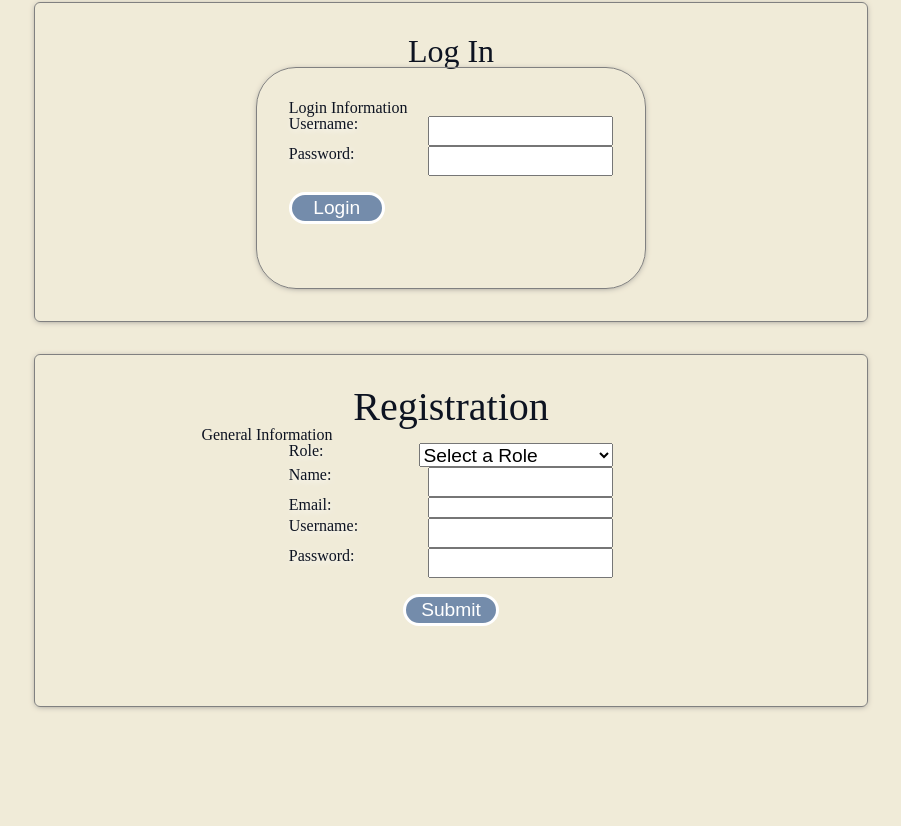
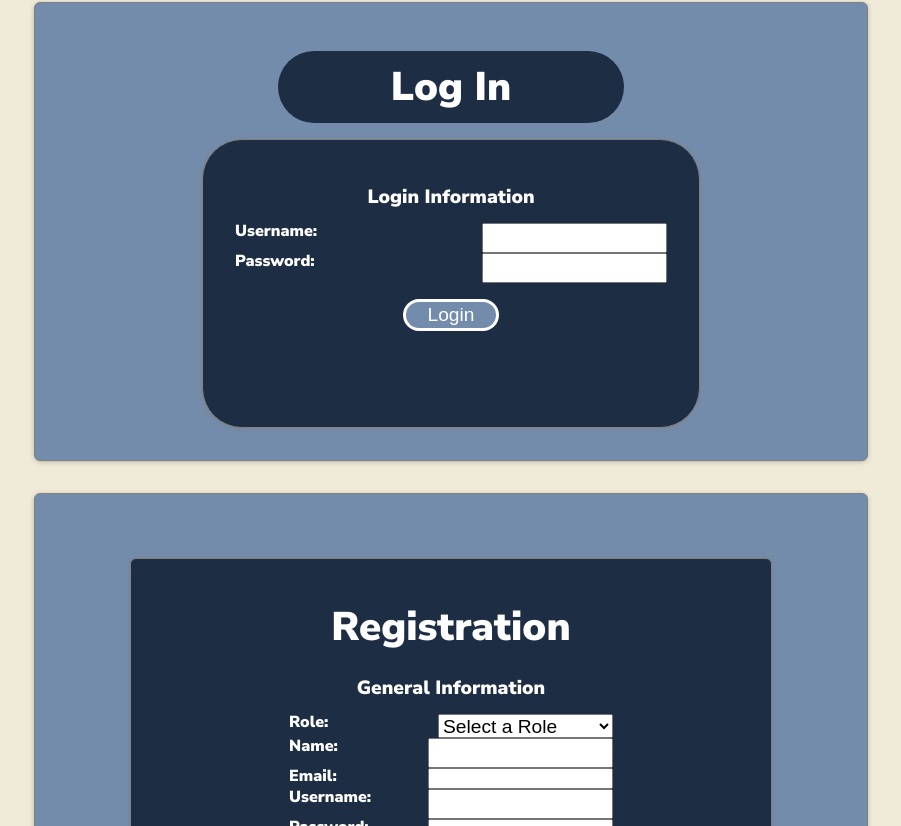
Before and after one commit to Anywhere-Fitness-2-BW/Front-End, a React (Create React App) app: page /login in a window 1280 px wide. Shown: the part 174-1000 px from the top of the page, without its empty margins (189-1090 px from the left). Before the commit the page ends 913 px from the top, so only its background shows below. Built offline with nearby package versions, Linux system fonts and the light colour scheme; a web font is replaced by a local one.

Commit message:
styles added

```diff
--- a/src/components/LoginMark.js
+++ b/src/components/LoginMark.js
@@ -75,10 +75,6 @@ export default function Login() {
         <div id="login-title">
           <h2>Log In</h2>
         </div>
-        <div className="errors">
-          <div>{formErrors.username}</div>
-          <div>{formErrors.password}</div>
-        </div>
         <div className="login form">
           <h4>Login Information</h4>
           <label>
@@ -102,6 +98,10 @@ export default function Login() {
           <div id="login-btn">
             <button className="submit">Login</button>
           </div>
+          <div className="errors">
+          <div>{formErrors.username}</div>
+          <div>{formErrors.password}</div>
+        </div>
         </div>
       </form>
     </div>
--- a/src/components/Register.js
+++ b/src/components/Register.js
@@ -80,11 +80,10 @@ export default function Registration() {
   console.log(formValues, "user data");
   return (
     <div className="registration">
-      {/* <form className="form container" onSubmit={onSubmit}> */}
+      <div id='register-container'>
       <div id="register-title">
         <h2>Registration</h2>
       </div>
-
       <div className="form inputs">
         <h4>General Information</h4>
         <form className="form container" onSubmit={onSubmit}>
@@ -148,6 +147,7 @@ export default function Registration() {
           </div>
         </form>
       </div>
+      </div>
     </div>
   );
 }
--- a/src/index.css
+++ b/src/index.css
@@ -43,6 +43,7 @@ a:hover{
   box-shadow: 0px 1px 6px -2px rgb(128, 127, 127);
   margin: 2rem auto;
   padding: 2rem;
+  background-color: #748CAB;
 }
 .login{
   border: 1px solid gray;
@@ -52,10 +53,46 @@ a:hover{
   margin: 2rem auto;
   padding: 2rem;
   margin: 2rem auto;
+  font-family: 'Nunito Sans', sans-serif;
+  font-weight:bold;
 }
-
+.login.form{
+  background-color: #1D2D44;
+}
+.login h4{
+  font-family: 'Nunito Sans', sans-serif;
+  font-weight:bold;
+  color:white;
+  padding: 1rem 0;
+  font-size:1.2rem;
+  text-align:center;
+}
+.login h2{
+  font-family: 'Nunito Sans', sans-serif;
+  font-weight:bold;
+  color:white;
+  padding: 1rem 0;
+  font-size:2.5rem;
+  text-align:center;
+}
+.registration h4{
+  font-family: 'Nunito Sans', sans-serif;
+  font-weight:bold;
+  color:white;
+  padding: 1rem 0;
+  font-size:1.2rem;
+  text-align:center;
+}
+#register-title h2{
+  font-family: 'Nunito Sans', sans-serif;
+  font-weight:bold;
+  color:white;
+  padding: 1rem 0;
+  font-size:2.5rem;
+  text-align:center;
+}
 .form{
-  width:65%;
+  width:75%;
   display:flex;
   flex-direction: column;
   border-radius: 2.5rem;
@@ -69,15 +106,24 @@ label {
   display: flex;
   margin-bottom: 1rem;
   justify-content: space-between;
-  text-shadow: 2px 2px 6px white;
   font-weight: bold;
   font-size:1.2rem;
+  color:white;
+}
+.errors{
+  display: flex;
+  margin-bottom: 1rem;
+  justify-content: space-around;
+  font-size:1.2rem;
+  color:red;
 }
 #login-title{
-  width:100%;
-  margin:0 auto;
-  font-size:2rem;
+  width:60%;
+  margin:1rem auto;
+  font-size:3rem;
   text-align:center;
+  border-radius: 2.5rem;
+  background-color: #1D2D44 ;
 
 }
 #register-title{
@@ -94,7 +140,7 @@ button{
   width: 6rem;
   border-radius: 2.5rem;
   border: 3px solid white;
-  margin-bottom:2rem;
+  margin-bottom: 2rem;
   text-align:center;
 }
 button:hover{
@@ -102,10 +148,11 @@ button:hover{
   color:white;
 }
 #login-btn{
-  margin-top:1rem;
+  margin:1rem auto;
 }
+
 select{
-  width:60%;
+  width:54%;
   font-size:1.2rem;
 }
 h4{
@@ -126,3 +173,17 @@ h4{
   color:white;
   text-shadow: 2px 2px 6px white;
 }
+#register-container{
+  border: 1px solid gray;
+  width:75%;
+  border-radius: 6px;
+  box-shadow: 0px 1px 6px -2px rgb(128, 127, 127);
+  margin: 2rem auto;
+  padding: 2rem;
+  font-family: 'Nunito Sans', sans-serif;
+  font-weight:bold;
+  background-color: #1D2D44;
+}
+div.login.container{
+  background-color: #748CAB;
+}
```
